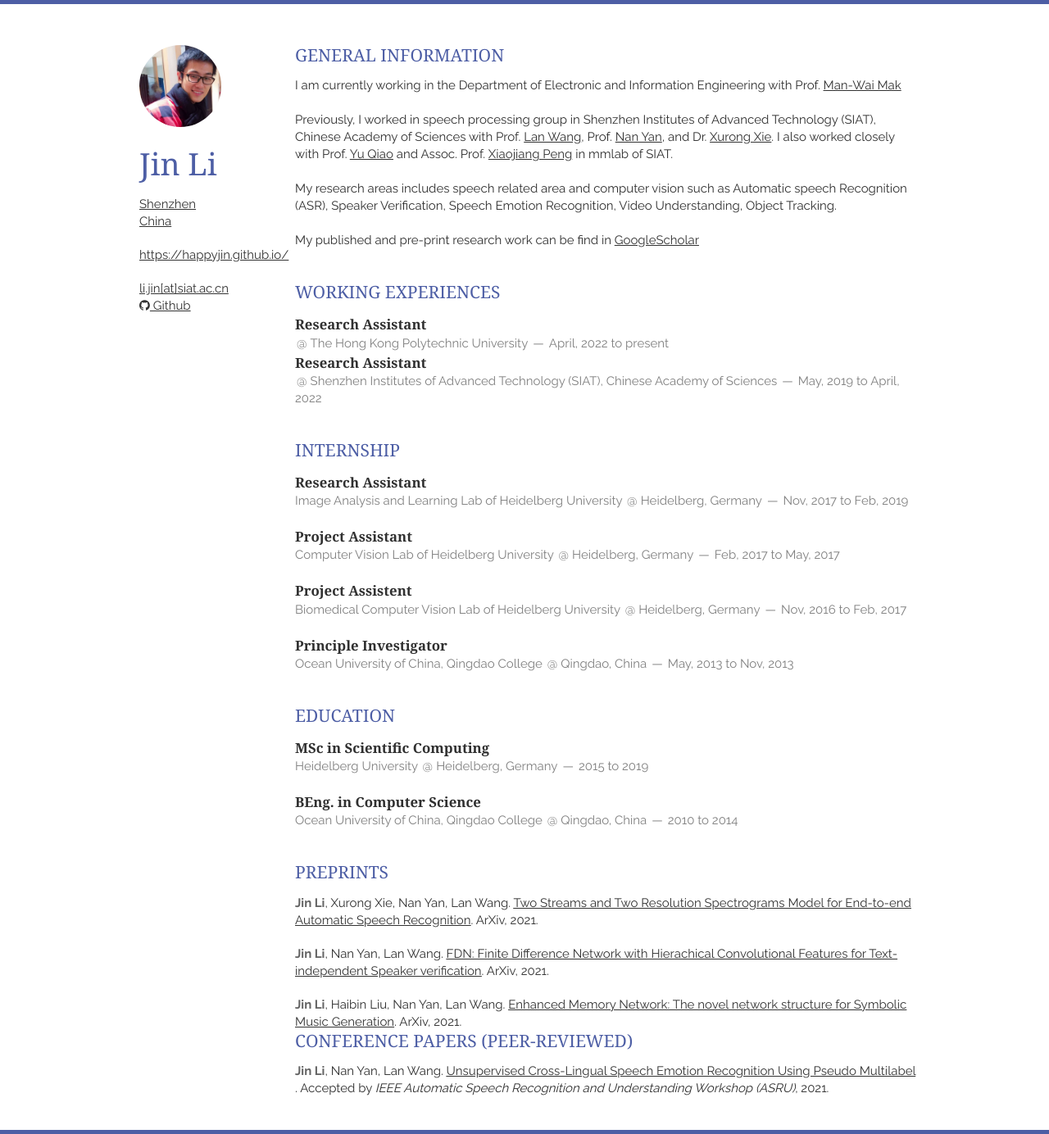
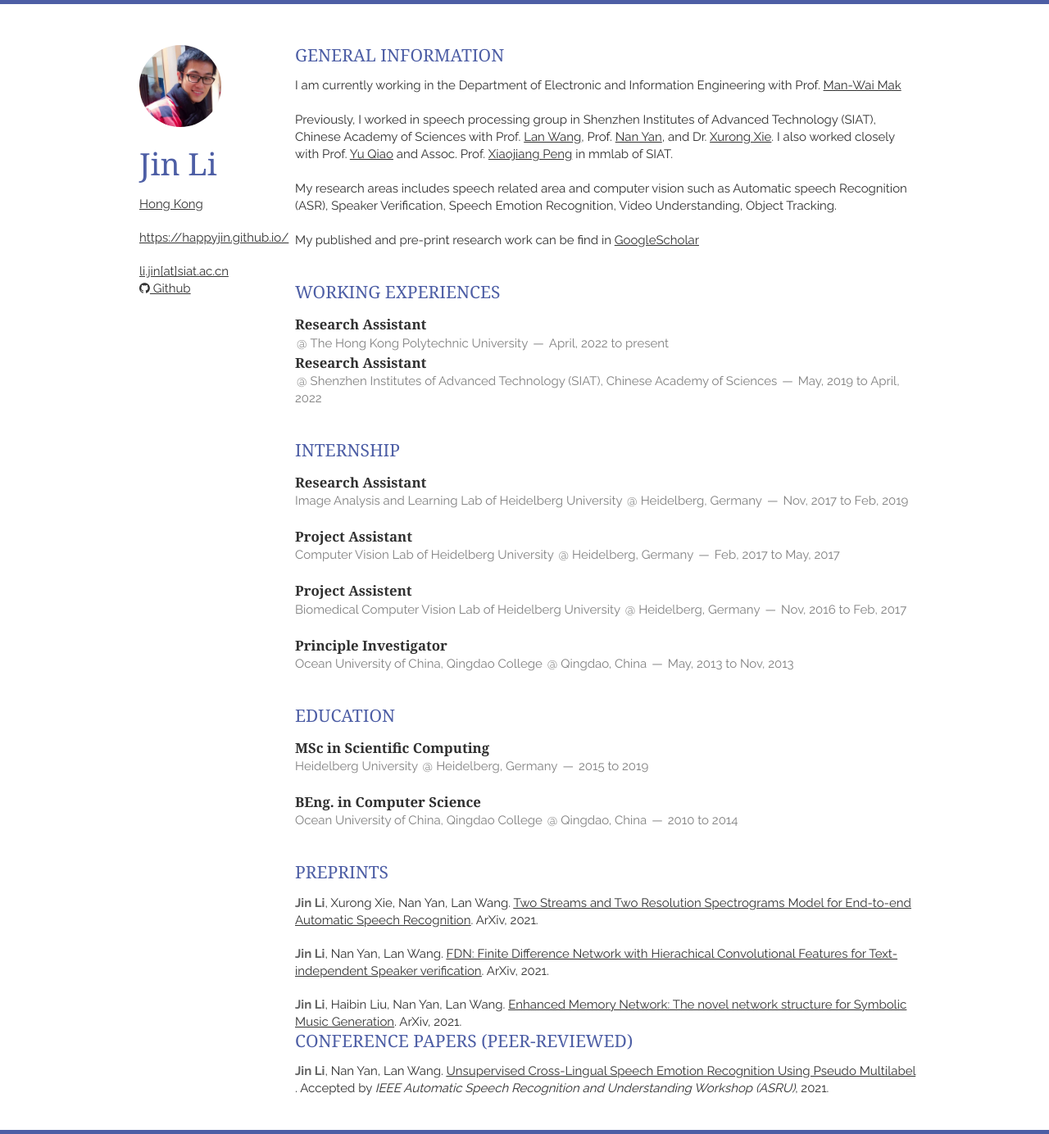
Before and after one commit to happyjin/happyjin.github.io, a Jekyll site: the page built from index.html, in a window 1280 px wide. Shown: the whole page at 82% size. Built offline with Jekyll 4.4.1, drawn with Linux system fonts in a browser that asks for light colours; nearby versions of some CDN libraries; Markdown is read by kramdown in place of the engine named in the settings; the list of posts is cut into pages by our own code.

Commit message:
Update _config.yml

```diff
--- a/_config.yml
+++ b/_config.yml
@@ -25,8 +25,8 @@ GoogleScholar: https://scholar.google.com/citations?user=WBoT7G4AAAAJ&hl=en
 google_maps: 'https://www.google.com/maps/place/Shenzhen,+Guangdong+Province,+China/@22.5554167,113.9137942,11z/data=!3m1!4b1!4m5!3m4!1s0x3403f408d0e15291:0xfdee550db79280c9!8m2!3d22.543096!4d114.057865'
 #address: Freyung 6/6
 #postcode: 1010
-city: Shenzhen
-country: China
+city: Hong Kong
+#country: China
 
 # needed for travis-ci build
 exclude: [vendor]
```
